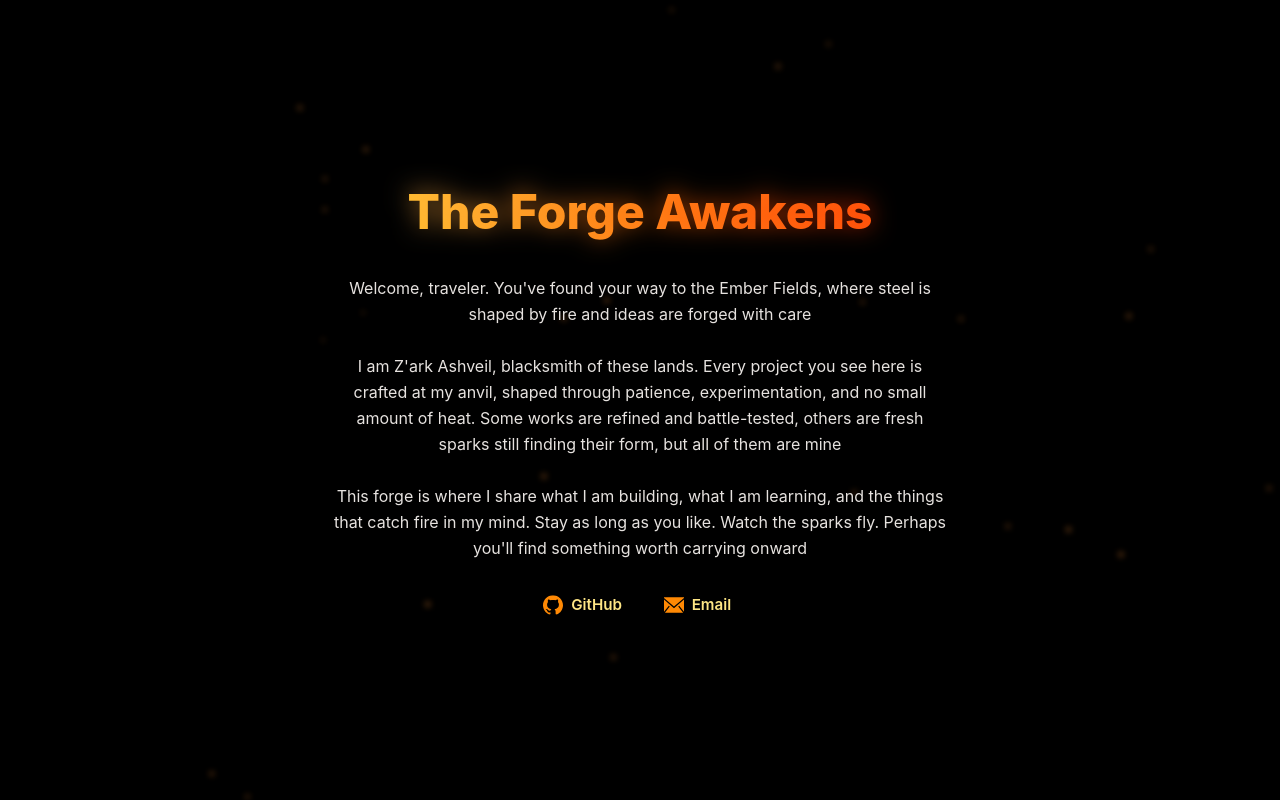
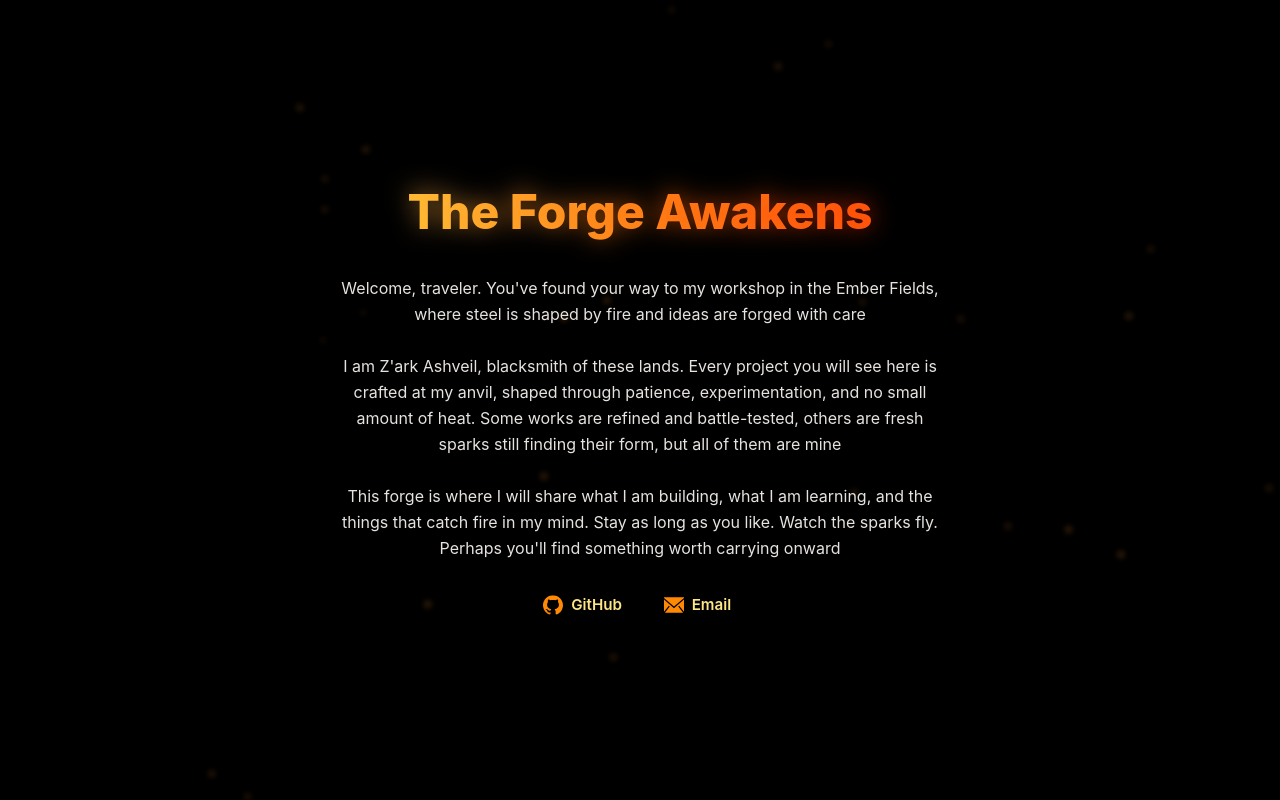
Before and after one commit to Kawtious/Zark-Forge, a Vue app: page / in a window 1280 px wide. Built offline with nearby package versions, Linux system fonts and the light colour scheme.

Commit message:
Use future perfect sense in hero section

```diff
--- a/src/components/Hero.vue
+++ b/src/components/Hero.vue
@@ -16,15 +16,15 @@ import IconEmail from '@/components/icons/IconEmail.vue';
 
     <section id="welcome-section" class="flex max-w-prose flex-col gap-6">
       <p class="text-center text-base leading-relaxed text-[#e6e2df]">
-        Welcome, traveler. You've found your way to the Ember Fields, where steel is shaped by fire
-        and ideas are forged with care<br />
+        Welcome, traveler. You've found your way to my workshop in the Ember Fields, where steel is
+        shaped by fire and ideas are forged with care<br />
         <br />
-        I am Z'ark Ashveil, blacksmith of these lands. Every project you see here is crafted at my
-        anvil, shaped through patience, experimentation, and no small amount of heat. Some works are
-        refined and battle-tested, others are fresh sparks still finding their form, but all of them
-        are mine<br />
+        I am Z'ark Ashveil, blacksmith of these lands. Every project you will see here is crafted at
+        my anvil, shaped through patience, experimentation, and no small amount of heat. Some works
+        are refined and battle-tested, others are fresh sparks still finding their form, but all of
+        them are mine<br />
         <br />
-        This forge is where I share what I am building, what I am learning, and the things that
+        This forge is where I will share what I am building, what I am learning, and the things that
         catch fire in my mind. Stay as long as you like. Watch the sparks fly. Perhaps you'll find
         something worth carrying onward
       </p>
```
